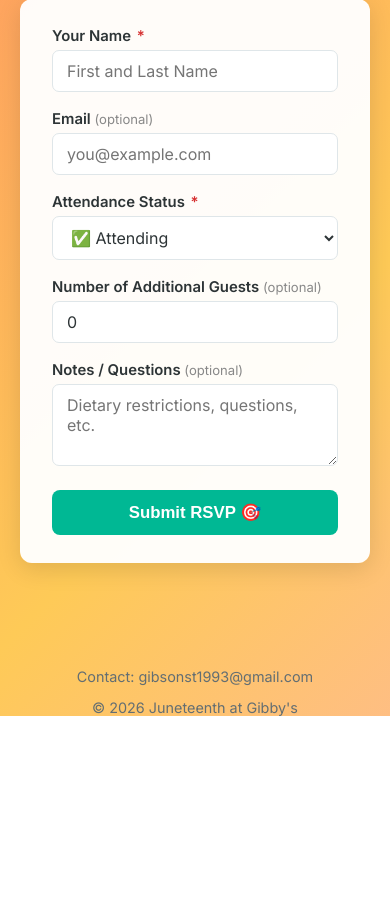
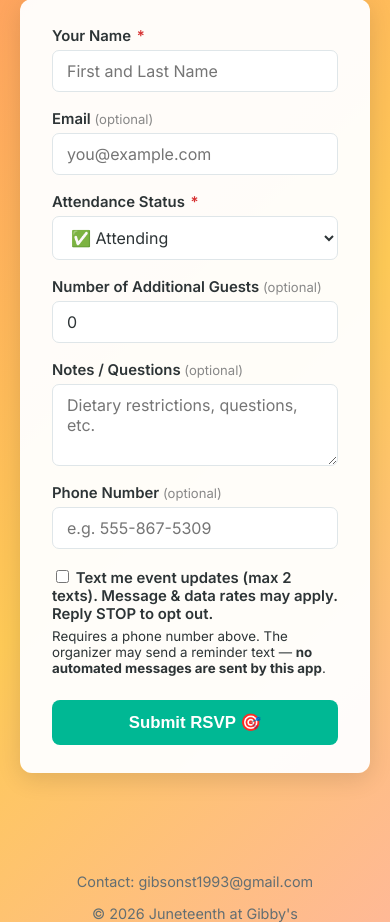
Before and after one commit to Flock-Gib/Beer-Olympics, a Flask app: page /rsvp in a window 390 px wide. Shown: the part 216-1138 px from the top of the page. Before the commit the page ends 932 px from the top, so only its background shows below. Run offline with Flask 3, Linux system fonts and the light colour scheme.

Commit message:
Add phone/SMS consent to RSVP: model, migration, route, templates, export, README
Agent-Logs-Url: https://github.com/Flock-Gib/Beer-Olympics/sessions/2d5064b4-2a28-4a2a-8eac-375c3e1b4749

Co-authored-by: Flock-Gib <197844098+Flock-Gib@users.noreply.github.com>

```diff
--- a/app.py
+++ b/app.py
@@ -98,6 +98,8 @@ class RSVP(db.Model):
     status = db.Column(db.Text, nullable=False, server_default='attending')
     guests = db.Column(db.Integer, server_default='0')
     notes = db.Column(db.Text)
+    phone = db.Column(db.Text)
+    sms_opt_in = db.Column(db.Integer, server_default='0')
     event_year = db.Column(db.Integer)
 
 
@@ -218,9 +220,30 @@ def _migrate_event_year():
         conn.commit()
 
 
+def _migrate_rsvp_phone_sms():
+    """Add phone and sms_opt_in columns to the rsvp table if missing.
+
+    Needed for existing databases created before these columns were added.
+    On a fresh DB created via create_all() this is a no-op.
+    """
+    insp = sa_inspect(db.engine)
+    if not insp.has_table('rsvp'):
+        return
+    col_names = [c['name'] for c in insp.get_columns('rsvp')]
+    with db.engine.connect() as conn:
+        if 'phone' not in col_names:
+            conn.execute(text('ALTER TABLE rsvp ADD COLUMN phone TEXT'))
+        if 'sms_opt_in' not in col_names:
+            conn.execute(text('ALTER TABLE rsvp ADD COLUMN sms_opt_in INTEGER DEFAULT 0'))
+        # Backfill NULL sms_opt_in to 0
+        conn.execute(text('UPDATE rsvp SET sms_opt_in = 0 WHERE sms_opt_in IS NULL'))
+        conn.commit()
+
+
 with app.app_context():
     init_db()
     _migrate_event_year()
+    _migrate_rsvp_phone_sms()
     _log_db_diagnostics()
 
 # ── Admin credentials ───────────────────────────────────────────────────────
@@ -577,6 +600,12 @@ def rsvp():
         except ValueError:
             guests = 0
         notes = request.form.get('notes', '').strip()
+        phone = request.form.get('phone', '').strip()
+        sms_opt_in = 1 if request.form.get('sms_opt_in') else 0
+
+        if sms_opt_in and not phone:
+            flash('A phone number is required when you opt in to text updates.')
+            return redirect(url_for('rsvp'))
 
         rsvp_entry = RSVP(
             timestamp=now_ts(),
@@ -585,6 +614,8 @@ def rsvp():
             status=status,
             guests=guests,
             notes=notes,
+            phone=phone or None,
+            sms_opt_in=sms_opt_in,
             event_year=compute_event_year(),
         )
         db.session.add(rsvp_entry)
@@ -969,6 +1000,71 @@ def export_bracket():
     return _csv_response(rows, 'bracket.csv')
 
 
+@app.route('/export/phones')
+def export_phones():
+    """Export opted-in phone numbers for the selected year (admin-protected).
+
+    Only includes RSVP rows where sms_opt_in=1 AND status='attending'.
+    Duplicate phone numbers are removed.
+
+    Query params:
+      year=YYYY   — defaults to compute_event_year()
+      format=txt  — returns a comma-separated plain-text list for copy/paste
+    """
+    guard = admin_required()
+    if guard:
+        return guard
+
+    selected_year = request.args.get('year', type=int, default=compute_event_year())
+    fmt = request.args.get('format', 'csv').lower()
+
+    rows = db.session.execute(
+        db.select(RSVP)
+        .filter_by(event_year=selected_year, status='attending', sms_opt_in=1)
+        .order_by(RSVP.id)
+    ).scalars().all()
+
+    # Deduplicate by phone number while preserving first occurrence
+    seen_phones: set[str] = set()
+    unique_rows = []
+    for r in rows:
+        if r.phone and r.phone not in seen_phones:
+            seen_phones.add(r.phone)
+            unique_rows.append(r)
+
+    if fmt == 'txt':
+        if not unique_rows:
+            phone_list = ''
+        else:
+            phone_list = ','.join(r.phone for r in unique_rows)
+        output = io.BytesIO(phone_list.encode('utf-8'))
+        output.seek(0)
+        return send_file(
+            output,
+            mimetype='text/plain',
+            as_attachment=True,
+            download_name=f'phones_{selected_year}.txt',
+        )
+
+    # CSV format
+    if not unique_rows:
+        flash('No opted-in phone numbers to export.')
+        return redirect(url_for('dashboard'))
+    si = io.StringIO()
+    writer = csv.writer(si)
+    writer.writerow(['name', 'phone', 'timestamp', 'status', 'event_year'])
+    for r in unique_rows:
+        writer.writerow([r.name, r.phone, r.timestamp, r.status, r.event_year])
+    output = io.BytesIO(si.getvalue().encode('utf-8'))
+    output.seek(0)
+    return send_file(
+        output,
+        mimetype='text/csv',
+        as_attachment=True,
+        download_name=f'phones_{selected_year}.csv',
+    )
+
+
 # ── Misc pages ───────────────────────────────────────────────────────────────
 
 @app.route('/rules')
--- a/templates/dashboard.html
+++ b/templates/dashboard.html
@@ -75,6 +75,10 @@
             <h2>RSVPs <span class="badge">{{ rsvps|length }}</span></h2>
             <div class="section-actions">
                 <a href="/export/rsvp?year={{ selected_year }}">⬇ Export CSV</a>
+                &nbsp;|&nbsp;
+                <a href="/export/phones?year={{ selected_year }}">📱 Export opted-in phones (CSV)</a>
+                &nbsp;
+                <a href="/export/phones?year={{ selected_year }}&format=txt" title="Comma-separated list for copy/paste into your phone">📋 phones.txt</a>
             </div>
             <div class="table-wrap">
             <table>
--- a/templates/rsvp.html
+++ b/templates/rsvp.html
@@ -74,6 +74,22 @@
                           placeholder="Dietary restrictions, questions, etc."></textarea>
             </div>
 
+            <div class="form-group">
+                <label for="phone">Phone Number <span class="optional">(optional)</span></label>
+                <input type="tel" id="phone" name="phone"
+                       placeholder="e.g. 555-867-5309" autocomplete="tel">
+            </div>
+
+            <div class="form-group">
+                <label class="checkbox-label">
+                    <input type="checkbox" id="sms_opt_in" name="sms_opt_in" value="1">
+                    Text me event updates (max 2 texts). Message &amp; data rates may apply.
+                    Reply STOP to opt out.
+                </label>
+                <small class="field-hint">Requires a phone number above. The organizer may send
+                    a reminder text — <strong>no automated messages are sent by this app</strong>.</small>
+            </div>
+
             <button type="submit" class="btn-primary">Submit RSVP 🎯</button>
         </form>
     </div>
```
Also changed, not shown: README.md.
